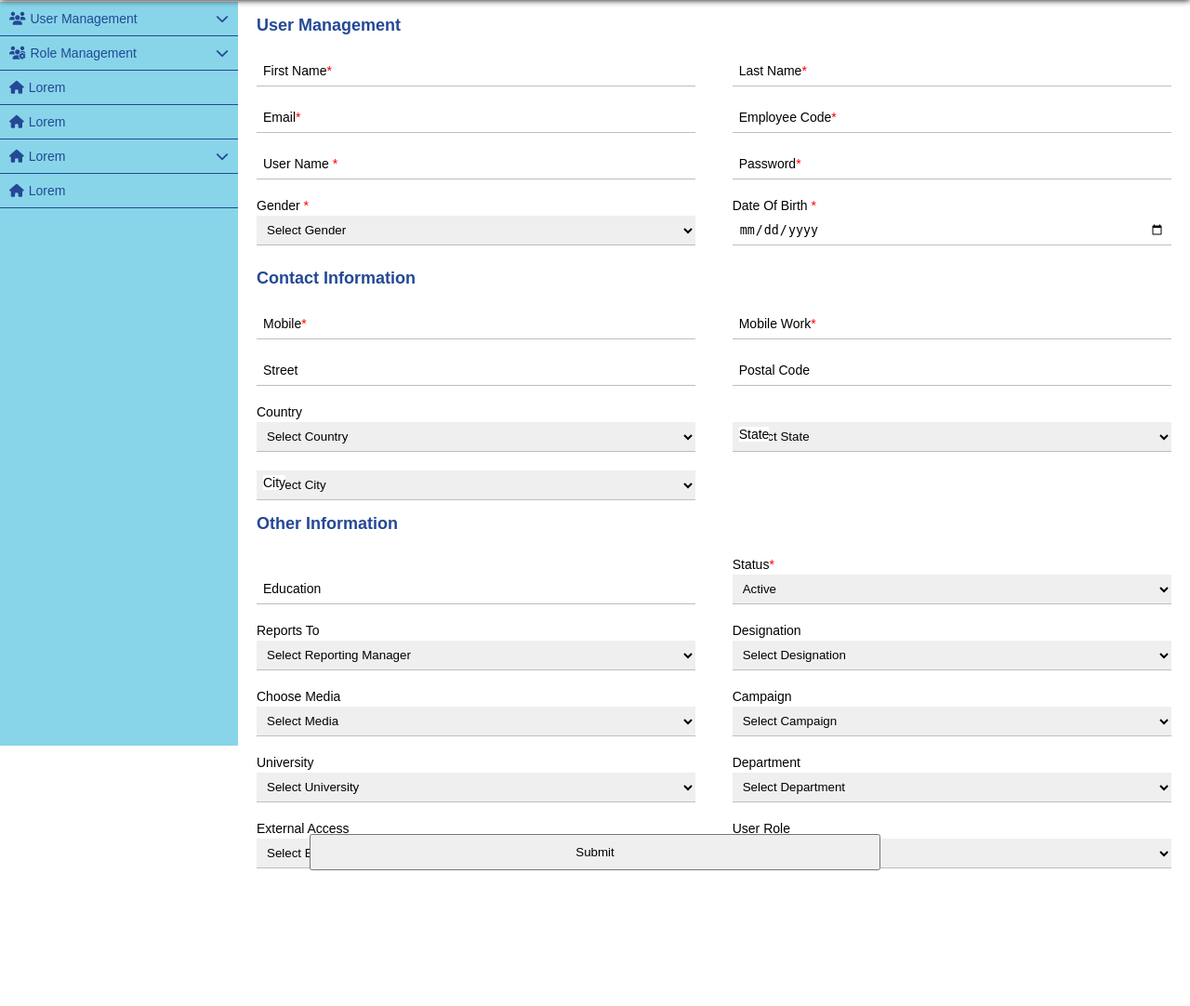
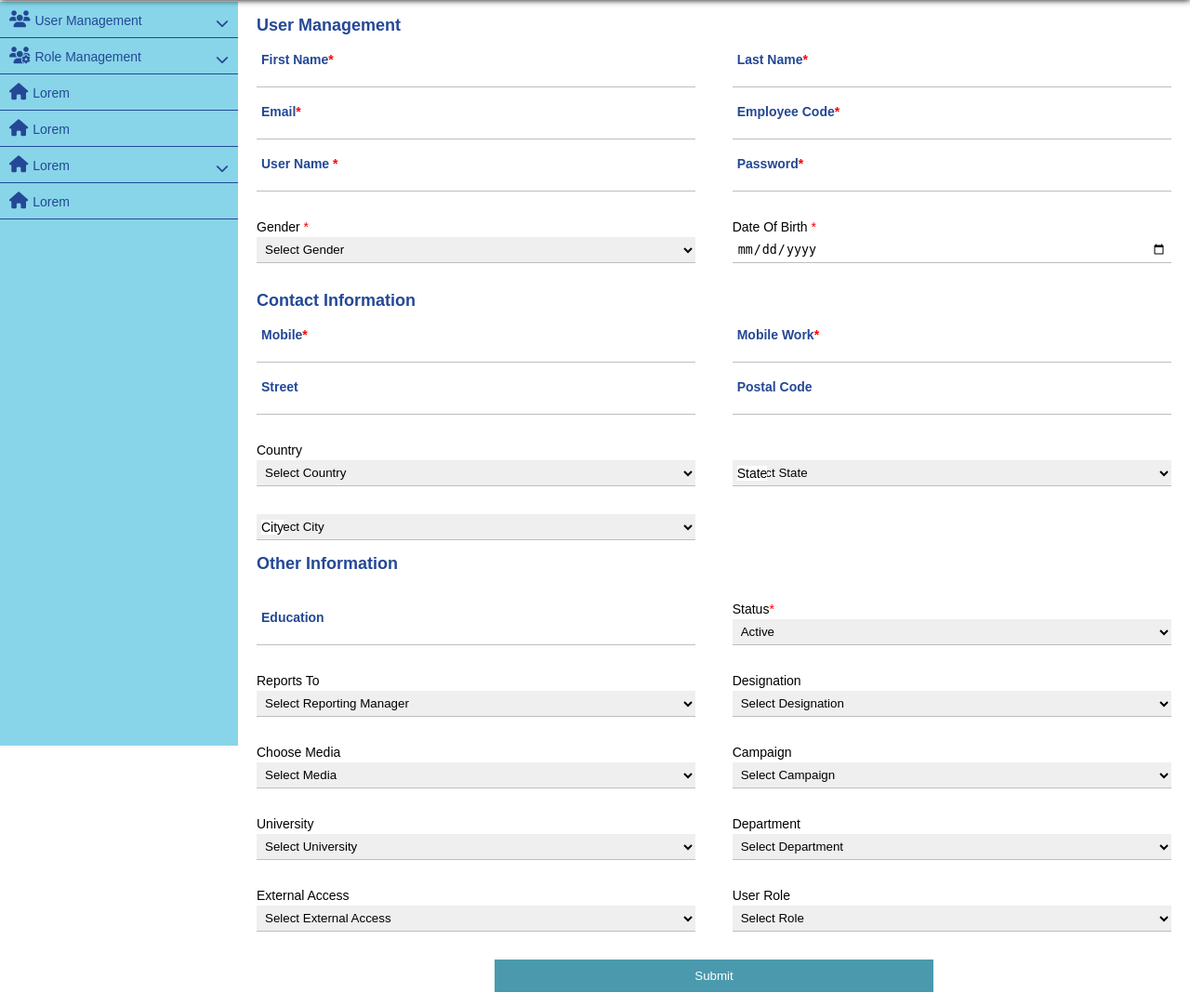
Before and after one commit to rakeshtalent00/erppune, a CodeIgniter app: page /erppune/ in a window 1280 px wide. Shown: the part 60-1142 px from the top of the page at 93% size. Before the commit the page ends 996 px from the top, so only its background shows below. Run offline with CodeIgniter, Linux system fonts and the light colour scheme; data that the repository does not hold is empty; some libraries are stand-ins or nearby versions.

Commit message:
user and role fixes

```diff
--- a/application/views/sideNav/sideNav.php
+++ b/application/views/sideNav/sideNav.php
@@ -31,14 +31,5 @@
 		</nav>
 
 	<script>
-		$(document).ready(function(){
-			$('.side-nav li .submenu').parent().addClass('has-submenu');
 
-			$('.side-nav li').click(function(){
-				$('.side-nav li').removeClass('active');
-				$(this).addClass('active');
-				$('.submenu').slideUp();
-				$(this).find('.submenu').slideDown();
-			});
-		});
 	</script>
--- a/application/views/user/createUserForm.php
+++ b/application/views/user/createUserForm.php
@@ -93,7 +93,6 @@
 	        </div>
 
             <div class="d-flex">
-
 				<div class="form-group">
 	            	<label>Country</label>
 	                <select id="country" name="country" class="field-divided">
@@ -118,6 +117,7 @@
 	                <label class="floating-label">State</label>
 	            </div>
 	        </div>
+
 	        <div class="form-group">
                 <select id="city" name="city" class="field-divided">
                 <option value="">Select City</option>
@@ -190,6 +190,7 @@
 	                </select>
 	            </div>
             </div>
+
 	    	<div class="d-flex">
 	            <div class="form-group">
 	                <label>University</label>
@@ -230,9 +231,9 @@
 	                </select>
 	            </div>
 			</div>
-            </div>
             <div class="form-group cta-submit">
                 <input type="button" id ="createuserbtn" value="Submit" />
             </div>
         </form>
 	</article>
+</div>
--- a/application/views/user/updateUserForm.php
+++ b/application/views/user/updateUserForm.php
@@ -1,6 +1,3 @@
-<style>
-
-</style>
 <div class="te-container">
 	<article class="form-style-1">
     	<form name="createuserform" method="" enctype="multipart/form-data">
@@ -218,7 +215,6 @@
 	                </select>
 	            </div>
 			</div>
-            </div>
             <div class="form-group cta-submit">
                 <input type="button" id ="createuserbtn" value="Submit" />
             </div>
--- a/application/views/userIndex.php
+++ b/application/views/userIndex.php
@@ -17,6 +17,8 @@ define("_ROOT",base_url());
 	<link rel="stylesheet" type="text/css" href="<?php  echo _ROOT; ?>assets/css/sideNav.css"/>
 	<link rel="stylesheet" type="text/css" href="<?php  echo _ROOT; ?>assets/css/header.css"/>
 	<script src="<?php  echo _ROOT; ?>assets/scripts/font-awesome.js"></script>
+    <script src="<?php  echo _ROOT; ?>assets/scripts/custom-common.js"></script>
+
 </head>
 <body>
 <?php require_once("header/header.php"); ?>
@@ -119,25 +121,6 @@ define("_ROOT",base_url());
         }
     });
 });
-  $(document).ready(function() {
 
-  	$('header .hamburger-menu').click(function(){
-		$('.side-nav').toggleClass('squeezed');
-		$('.te-container').toggleClass('stretched');
-	});
-
-
-	if ($("input").val() != null || $("input").val() != ''){
-		$(this).addClass('shifted');
-	}
-	$("input").change(function(){
-  		var inpValue = $(this).val();
-	  	$(this).addClass('shifted');
-	  	if(inpValue == null || inpValue == '' || inpValue == ' ' || inpValue == '  ' ) {
-  			$(this).val(null);
-	  		$(this).removeClass('shifted');
-	  	}
-	});
-  });
 </script>
 </html>
--- a/application/views/userListIndex.php
+++ b/application/views/userListIndex.php
@@ -15,6 +15,7 @@ define("_ROOT",base_url());
 		<link rel="stylesheet" type="text/css" href="<?php  echo _ROOT; ?>assets/css/sideNav.css"/>
 		<link rel="stylesheet" type="text/css" href="<?php  echo _ROOT; ?>assets/css/header.css"/>
 		<script src="<?php  echo _ROOT; ?>assets/scripts/font-awesome.js"></script>
+		<script src="<?php  echo _ROOT; ?>assets/scripts/custom-common.js"></script>
     </head>
 
 	<body>
@@ -110,11 +111,6 @@ define("_ROOT",base_url());
 				$(this).find('.user-details').slideDown();
 			});
 
-			$('header .hamburger-menu').click(function(){
-				$('.side-nav').toggleClass('squeezed');
-				$('.te-container').toggleClass('stretched');
-			});
-
 			$('tr').click(function(){
 				console.log($(this).parent().parent());
 				$(this).next('.user-details').slideToggle();
--- a/assets/css/custom-basic-styles.css
+++ b/assets/css/custom-basic-styles.css
@@ -29,32 +29,3 @@ ul{
     left: 5% !important;
 	transition: all 0.4s linear;
 }
-.form-group{
-	width: 100%;
-	margin: 10px 0;
-	position: relative;
-}
-form .d-flex {
-	justify-content: space-between;
-}
-.d-flex .form-group{
-	width: 48%;
-
-}
-.form-group textarea{
-	width: 100%;
-}
-.d-flex .form-group select,
-.d-flex .form-group input{
-	width: 100%;
-}
-.cta-submit{
-	margin: 15px auto;
-	text-align: center;
-}
-.cta-submit input{
-	width: 40%;
-	margin: auto;
-	padding: 10px 5px;
-
-}
--- a/assets/css/sideNav.css
+++ b/assets/css/sideNav.css
@@ -11,15 +11,13 @@
     width: 10%;
     transition: 0.4s linear;
 }
-.side-nav.squeezed li i{
-    display: block;
-}
 
 .side-nav .container{
     padding: 0;
 }
 .side-nav li i{
     margin-right: 5px;
+    font-size: 18px;
 }
 .side-nav ul{
     margin: 0;
@@ -49,6 +47,10 @@
     background: #244895;
     color: #fff;
 }
+.side-nav .submenu{
+    margin-top: 5px;
+    padding-left: 0;
+}
 .side-nav .submenu li:hover{
     background: #0C8FBE;
 }
@@ -60,13 +62,27 @@
 .side-nav .has-submenu:after{
     display: block;
     position: absolute;
-    top: 10px;
+    top: 15px;
     right: 30px;
     content: '\f078';
     font-family: FontAwesome;
     color: #244895;
+    transform: rotate(0deg);
+    transition: 0.3s linear;
 }
 .side-nav ul li:hover.has-submenu:after,
 .side-nav ul li.active.has-submenu:after{
     color: #fff;
 }
+.side-nav ul li.active.has-submenu:after{
+    transform: rotate(180deg);
+    transition: 0.3s linear;
+}
+.side-nav.squeezed li {
+    font-size: 12px;
+}
+.side-nav.squeezed li i{
+    display: block;
+    font-size: 20px;
+    margin-bottom: 5px;
+}
--- a/assets/css/user-upload-style.css
+++ b/assets/css/user-upload-style.css
@@ -18,8 +18,8 @@ label{
 }
 label.floating-label{
     position: absolute;
-	top: 5px;
-    left: 7px;
+	top: 6px;
+    left: 5px;
     background: #fff;
     padding: 0 5px;
     transition: 0.2s linear;
@@ -27,7 +27,7 @@ label.floating-label{
 }
 input:focus ~ label,
 .shifted ~ label{
-    top: -10px;
+    top: -12px;
     transition: 0.2s linear;
     font-weight: bold !important;
 	color: #244895;
@@ -61,20 +61,8 @@ input[type='file']{
 select{
 	width: 100%;
 }
-@media screen and (max-width: 768px){
-	article.form-style-1 {
-	    margin: 0 auto;
-	    max-width: 100%;
-	    padding: 20px;
-	    font: 13px "Lucida Sans Unicode", "Lucida Grande", sans-serif;
-	}
 
-}
-@media screen and (max-width: 767px){
-	.d-flex .form-group {
-	    width: 100%;
-	}
-}
+
  .form-style-1 {
     position: relative;
     padding: 0 20px;
@@ -88,7 +76,7 @@ select{
 }
 .form-style-1 label{
     margin:0 0 3px 0;
-        padding:0px;
+    padding: 0px;
     display:block;
     font-weight: bold;
 }
@@ -107,8 +95,8 @@ select{
     -moz-box-sizing: border-box;
     border:none;
     border-bottom:1px solid #BEBEBE;
-        padding: 7px;
-        margin:0px;
+    padding: 5px;
+    margin: 0px ;
     -webkit-transition: all 0.30s ease-in-out;
     -moz-transition: all 0.30s ease-in-out;
     -ms-transition: all 0.30s ease-in-out;
@@ -142,3 +130,47 @@ select{
 .form-style-1 .required{
     color:red;
 }
+
+.form-group{
+    width: 100%;
+    margin: 15px 0;
+    position: relative;
+}
+form .d-flex {
+    justify-content: space-between;
+}
+.d-flex .form-group{
+    width: 48%;
+
+}
+.form-group textarea{
+    width: 100%;
+}
+.d-flex .form-group select,
+.d-flex .form-group input{
+    width: 100%;
+}
+.cta-submit{
+    margin: 15px auto;
+    text-align: center;
+}
+.cta-submit input{
+    width: 40%;
+    margin: auto;
+    padding: 10px 5px;
+
+}
+@media screen and (max-width: 768px){
+	article.form-style-1 {
+	    margin: 0 auto;
+	    max-width: 100%;
+	    padding: 20px;
+	    font: 13px "Lucida Sans Unicode", "Lucida Grande", sans-serif;
+	}
+
+}
+@media screen and (max-width: 767px){
+	.d-flex .form-group {
+	    width: 100%;
+	}
+}
--- /dev/null
+++ b/assets/scripts/custom-common.js
@@ -0,0 +1,43 @@
+$(document).ready(function() {
+
+/*
+** Script for side nav closing/opening
+*/
+
+  	$('header .hamburger-menu').click(function(){
+		$('.side-nav').toggleClass('squeezed');
+		$('.te-container').toggleClass('stretched');
+	});
+
+
+/*
+** Script for sub menu
+*/
+
+	$('.side-nav li .submenu').parent().addClass('has-submenu');
+
+	$('.side-nav li').click(function(){
+		$('.side-nav li').removeClass('active');
+		$(this).addClass('active');
+		$('.submenu').slideUp();
+		$(this).find('.submenu').slideDown();
+	});
+
+/*
+** Script for floating labels in forms
+*/
+	$("form input[type=text]").each(function() {
+		if ($("form input").val() != null || $("input").val() != ''){
+			$(this).addClass('shifted');
+		}
+	});
+
+	$("input").change(function(){
+  		var inpValue = $(this).val();
+	  	$(this).addClass('shifted');
+	  	if(inpValue == null || inpValue == '' || inpValue == ' ' || inpValue == '  ' ) {
+  			$(this).val(null);
+	  		$(this).removeClass('shifted');
+	  	}
+	});
+});
```
Also changed, not shown: application/views/roleIndex.php (+1 -10 lines), application/views/updateUserFormIndex.php (+2 -10 lines). Lines whose indentation alone changed are shown as unchanged.
